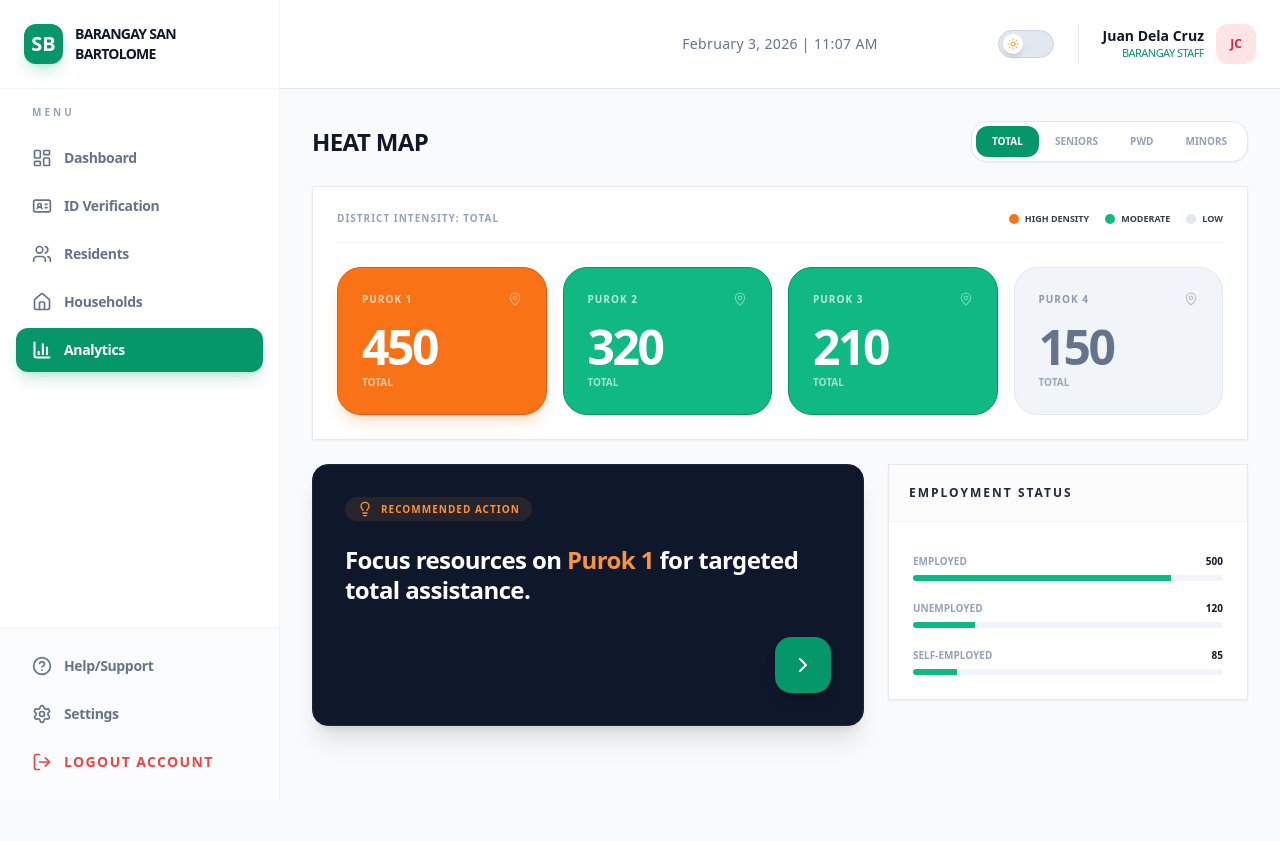
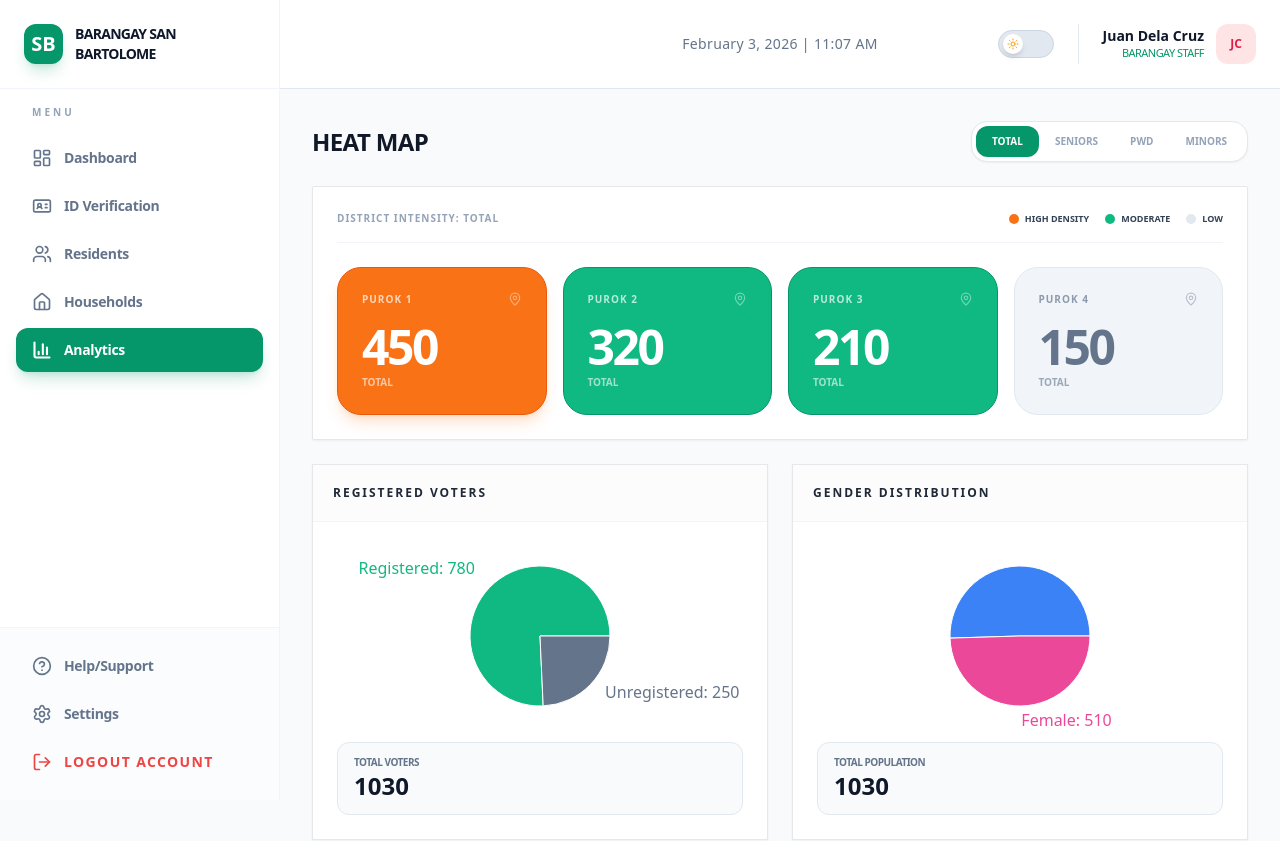
Before and after one commit to 321abcdef/Resident-Information-Management-Subsystem, a React (Vite) app in the folder frontend/: page /analytics in a window 1280 px wide. Shown: the top 841 px of the page. Before the commit the page ends 800 px from the top, so only its background shows below. Built offline with nearby package versions, Linux system fonts and the light colour scheme.

Commit message:
Added new Charts in Analytics

```diff
--- a/frontend/src/pages/analytics.jsx
+++ b/frontend/src/pages/analytics.jsx
@@ -2,6 +2,7 @@ import React, { useState, useEffect } from "react";
 import AnalyticsCard from "../components/common/analyticscard";
 import { MapPin, Lightbulb, ChevronRight, X } from "lucide-react";
 import { getAnalyticsData } from "../services/analytics";
+import { PieChart, Pie, Cell, Legend, Tooltip, ResponsiveContainer } from "recharts";
 
 export default function Analytics() {
   const [data, setData] = useState(null);
@@ -106,9 +107,69 @@ export default function Analytics() {
           </div>
       </div>
 
-      <div className="grid grid-cols-1 lg:grid-cols-5 gap-6">
+      <div className="grid grid-cols-1 lg:grid-cols-2 gap-6">
+        {/* Registered Voters Card */}
+        <AnalyticsCard title="Registered Voters">
+          <div className="space-y-4">
+            <ResponsiveContainer width="100%" height={180}>
+              <PieChart>
+                <Pie
+                  data={data.registeredVoters}
+                  cx="50%"
+                  cy="50%"
+                  labelLine={false}
+                  label={({ name, value }) => `${name}: ${value}`}
+                  outerRadius={70}
+                  fill="#8884d8"
+                  dataKey="value"
+                >
+                  {data.registeredVoters.map((entry, index) => (
+                    <Cell key={`cell-${index}`} fill={entry.color} />
+                  ))}
+                </Pie>
+                <Tooltip formatter={(value) => `${value} voters`} />
+              </PieChart>
+            </ResponsiveContainer>
+            <div className="px-4 py-3 bg-slate-50 dark:bg-slate-800/30 rounded-xl border border-slate-200 dark:border-slate-700">
+              <p className="text-[10px] font-bold uppercase text-slate-500 dark:text-slate-400 tracking-tighter">Total Voters</p>
+              <p className="text-2xl font-black text-slate-900 dark:text-white">{data.registeredVoters.reduce((sum, item) => sum + item.value, 0)}</p>
+            </div>
+          </div>
+        </AnalyticsCard>
+
+        {/* Male/Female Distribution Card */}
+        <AnalyticsCard title="Gender Distribution">
+          <div className="space-y-4">
+            <ResponsiveContainer width="100%" height={180}>
+              <PieChart>
+                <Pie
+                  data={data.genderDistribution}
+                  cx="50%"
+                  cy="50%"
+                  labelLine={false}
+                  label={({ name, value }) => `${name}: ${value}`}
+                  outerRadius={70}
+                  fill="#8884d8"
+                  dataKey="value"
+                >
+                  {data.genderDistribution.map((entry, index) => (
+                    <Cell key={`cell-${index}`} fill={entry.color} />
+                  ))}
+                </Pie>
+                <Tooltip formatter={(value) => `${value} residents`} />
+              </PieChart>
+            </ResponsiveContainer>
+            <div className="px-4 py-3 bg-slate-50 dark:bg-slate-800/30 rounded-xl border border-slate-200 dark:border-slate-700">
+              <p className="text-[10px] font-bold uppercase text-slate-500 dark:text-slate-400 tracking-tighter">Total Population</p>
+              <p className="text-2xl font-black text-slate-900 dark:text-white">{data.genderDistribution.reduce((sum, item) => sum + item.value, 0)}</p>
+            </div>
+          </div>
+        </AnalyticsCard>
+      </div>
+
+      <div className="grid grid-cols-1 lg:grid-cols-2 gap-6">
         {/* Recommendation Card */}
-        <div className="lg:col-span-3 bg-slate-900 border border-slate-800 text-white p-8 rounded-2xl flex flex-col justify-between shadow-xl">
+        <div className="bg-slate-900 border border-slate-800 text-white p-8 rounded-2xl flex flex-col justify-between shadow-xl">
           <div>
             <div className="flex items-center gap-2 text-orange-400 mb-6 bg-orange-400/10 w-fit px-3 py-1 rounded-full">
               <Lightbulb size={16} />
@@ -128,24 +189,8 @@ export default function Analytics() {
           </div>
         </div>
 
-        {/* Employment Status Card */}
-        <div className="lg:col-span-2">
-          <AnalyticsCard title="Employment Status">
-            <div className="space-y-5 pt-2">
-              {data.employment.map((item, i) => (
-                <div key={i}>
-                  <div className="flex justify-between text-[10px] font-black uppercase mb-1.5">
-                    <span className="text-slate-400">{item.label}</span>
-                    <span className="text-slate-900 dark:text-white">{item.count}</span>
-                  </div>
-                  <div className="h-1.5 w-full bg-slate-100 dark:bg-slate-800 rounded-full overflow-hidden">
-                    <div className="h-full bg-emerald-500" style={{ width: `${(item.count / 600) * 100}%` }} />
-                  </div>
-                </div>
-              ))}
-            </div>
-          </AnalyticsCard>
-        </div>
+        {/* Empty space for balanced layout */}
+        <div></div>
       </div>
 
       {/* Modal */}
--- a/frontend/src/services/analytics.js
+++ b/frontend/src/services/analytics.js
@@ -8,10 +8,13 @@ export const getAnalyticsData = async () => {
           { name: "Purok 3", count: 210, seniors: 15, pwd: 30, minors: 55 }, // High PWD density
           { name: "Purok 4", count: 150, seniors: 10, pwd: 8, minors: 40 },
         ],
-        employment: [
-          { label: "Employed", count: 500 },
-          { label: "Unemployed", count: 120 },
-          { label: "Self-Employed", count: 85 },
+        registeredVoters: [
+          { name: "Registered", value: 780, color: "#10b981" },
+          { name: "Unregistered", value: 250, color: "#64748b" },
+        ],
+        genderDistribution: [
+          { name: "Male", value: 520, color: "#3b82f6" },
+          { name: "Female", value: 510, color: "#ec4899" },
         ]
       });
     }, 800);
```
